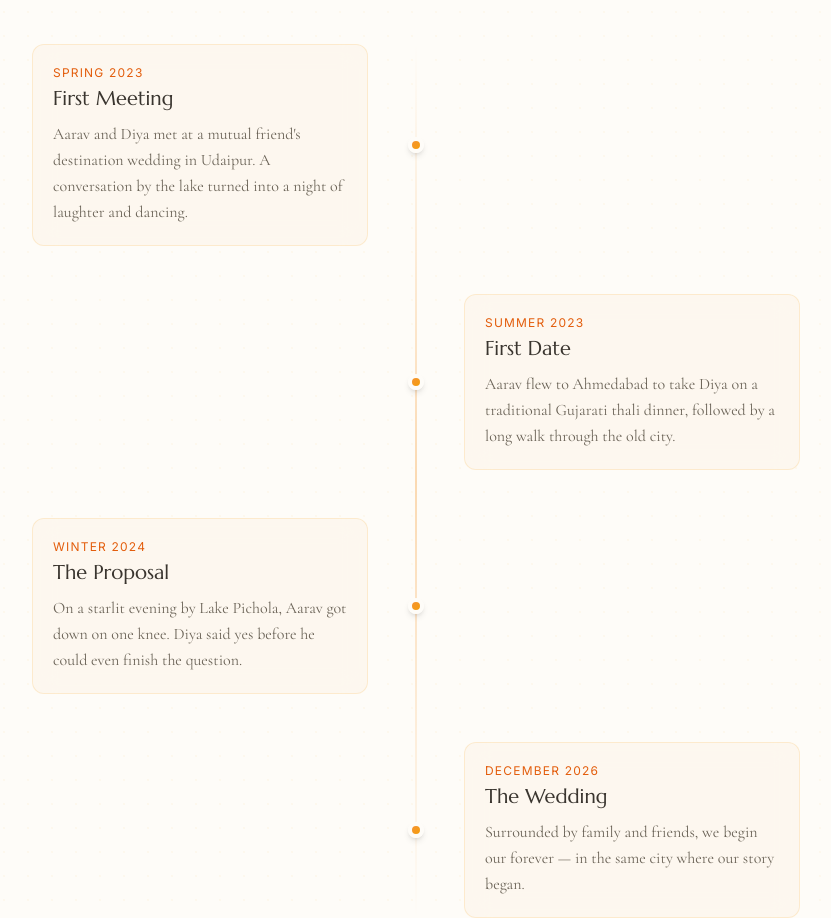
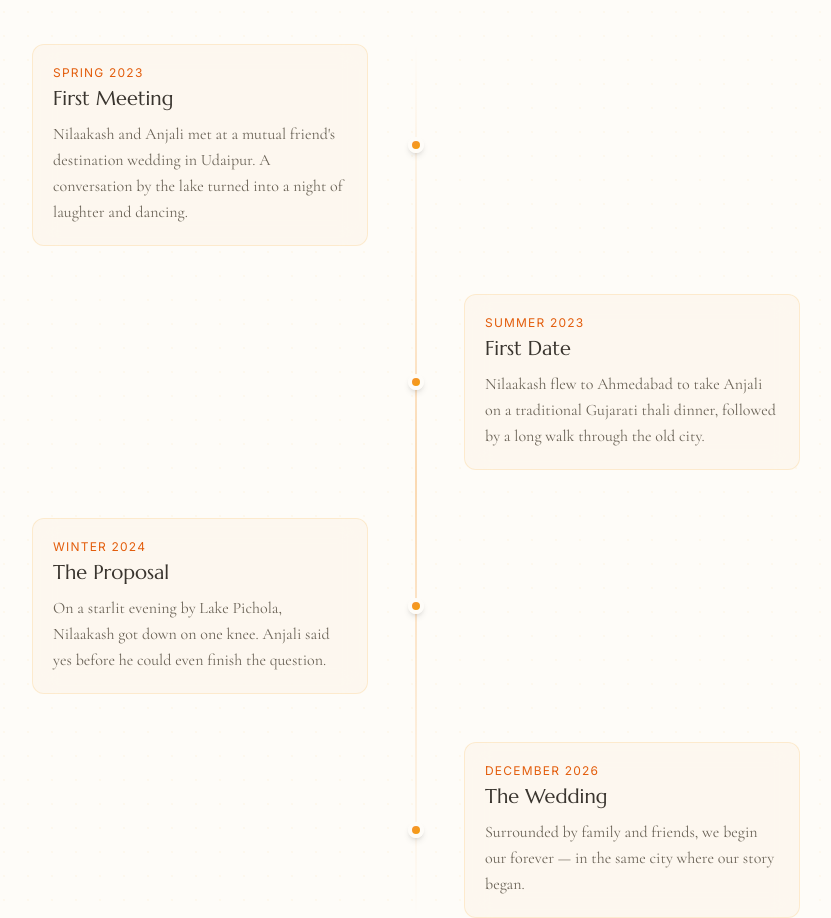
Before and after one commit to NilaakashSingh/Nilaakash-Wedding-Invite, a React (Vite) app: page / in a window 1280 px wide. Shown: the part 1760-2678 px from the top of the page, without its empty margins (224-1055 px from the left). Built offline with nearby package versions, Linux system fonts and the light colour scheme; a web font is replaced by a local one.

Commit message:
Update OurStory.tsx

```diff
--- a/src/components/OurStory.tsx
+++ b/src/components/OurStory.tsx
@@ -87,17 +87,17 @@ export function OurStory() {
               {
                 date: 'Spring 2023',
                 title: 'First Meeting',
-                text: "Aarav and Diya met at a mutual friend's destination wedding in Udaipur. A conversation by the lake turned into a night of laughter and dancing.",
+                text: "Nilaakash and Anjali met at a mutual friend's destination wedding in Udaipur. A conversation by the lake turned into a night of laughter and dancing.",
               },
               {
                 date: 'Summer 2023',
                 title: 'First Date',
-                text: "Aarav flew to Ahmedabad to take Diya on a traditional Gujarati thali dinner, followed by a long walk through the old city.",
+                text: "Nilaakash flew to Ahmedabad to take Anjali on a traditional Gujarati thali dinner, followed by a long walk through the old city.",
               },
               {
                 date: 'Winter 2024',
                 title: 'The Proposal',
-                text: "On a starlit evening by Lake Pichola, Aarav got down on one knee. Diya said yes before he could even finish the question.",
+                text: "On a starlit evening by Lake Pichola, Nilaakash got down on one knee. Anjali said yes before he could even finish the question.",
               },
               {
                 date: 'December 2026',
```
